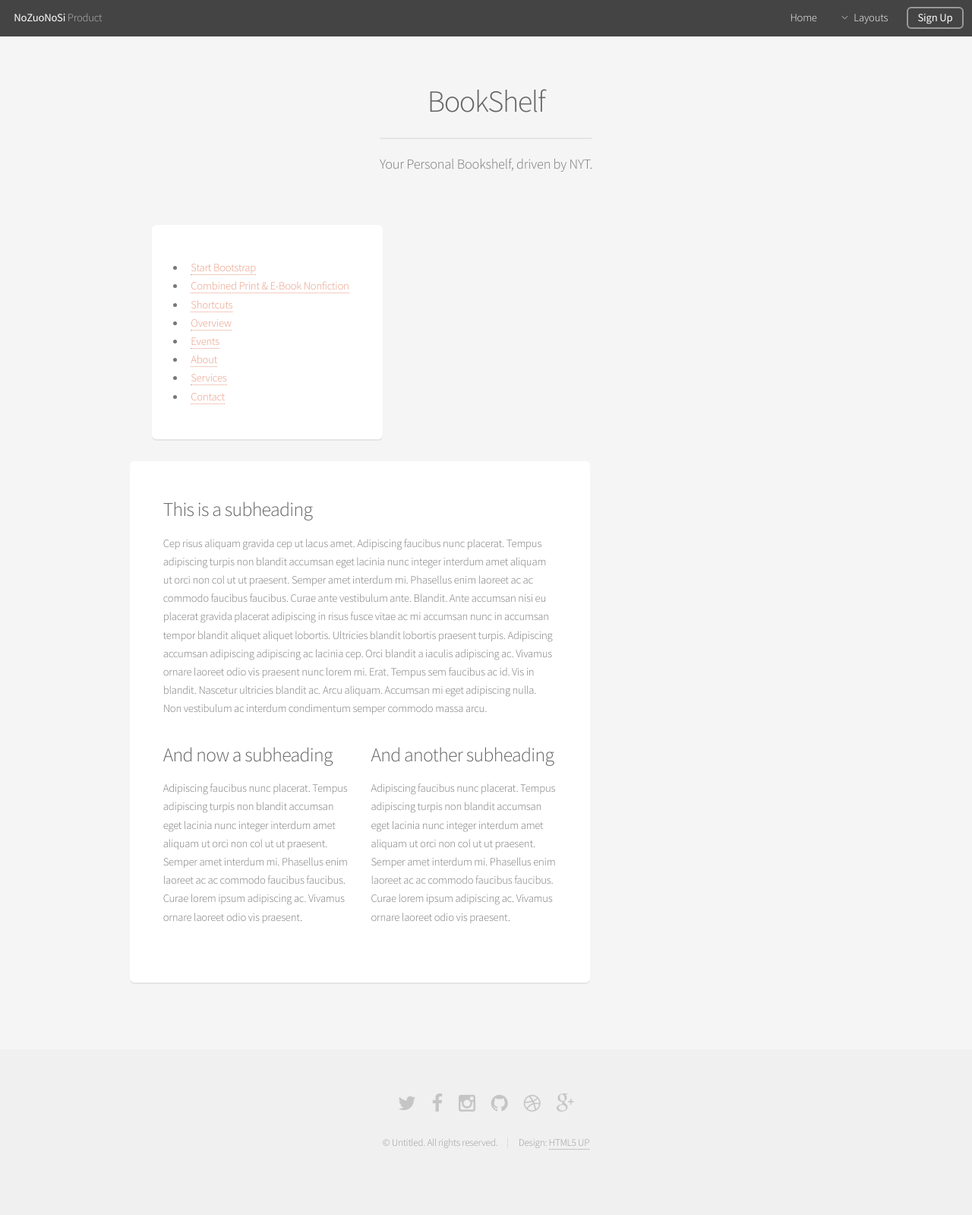
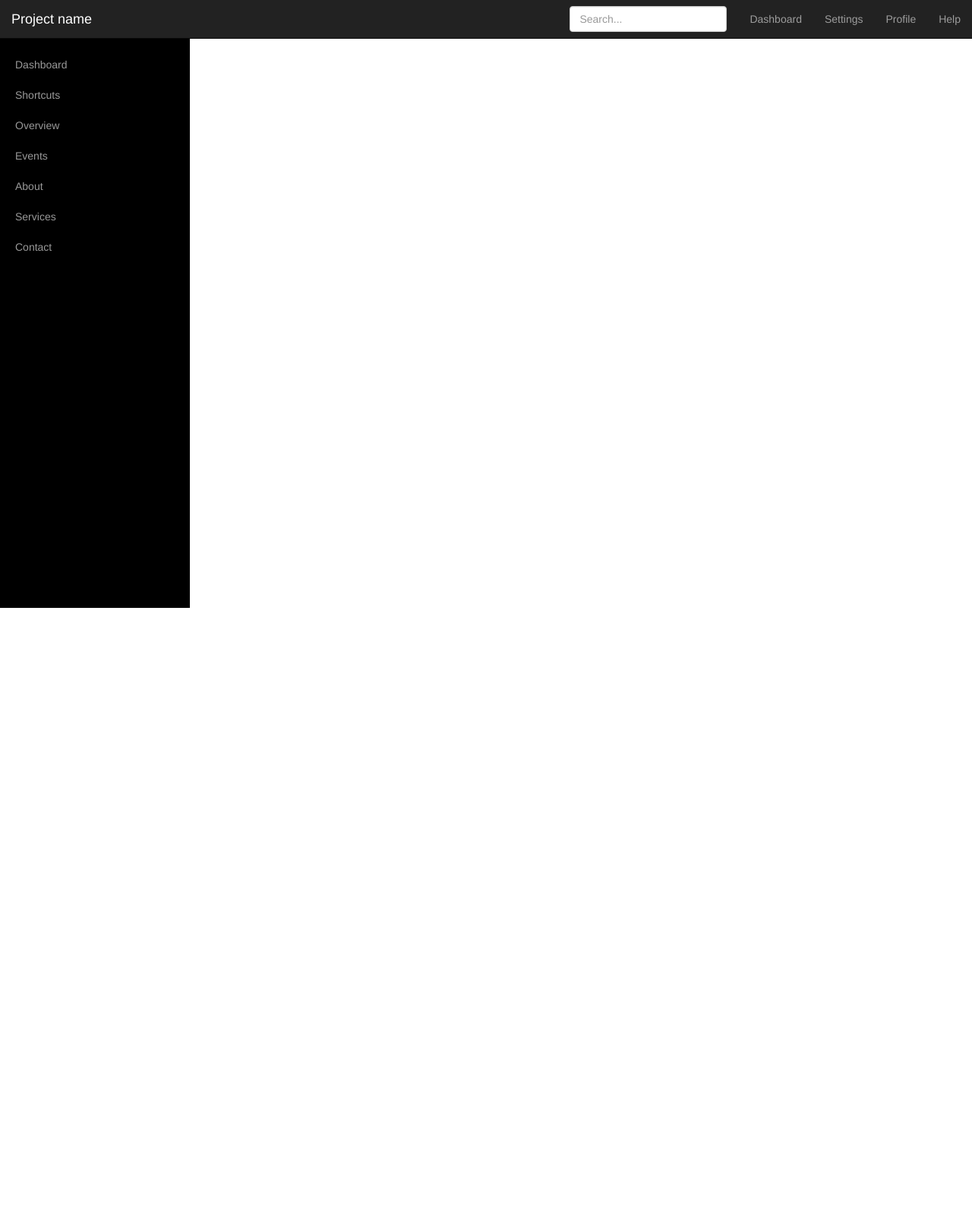
Before and after one commit to bxguan8888/UI-group-project, a plain HTML site: page main/MainPage.html in a window 1280 px wide. Shown: the whole page at 76% size. After the commit the page ends 800 px from the top, so only its background shows below. Drawn offline with nearby package versions, Linux system fonts and the light colour scheme.

Commit message:
main page
main page

```diff
--- a/main/MainPage.html
+++ b/main/MainPage.html
@@ -1,76 +1,68 @@
-<!DOCTYPE HTML>
-<!--
-	Alpha by HTML5 UP
-	html5up.net | @n33co
-	Free for personal and commercial use under the CCA 3.0 license (html5up.net/license)
--->
-<html>
+<!DOCTYPE html>
+<html lang="en">
+
 <head>
-		<title>Generic - Alpha by HTML5 UP</title>
-		<meta http-equiv="content-type" content="text/html; charset=utf-8" />
-		<meta name="description" content="" />
-		<meta name="keywords" content="" />
-		<!--[if lte IE 8]><script src="css/ie/html5shiv.js"></script><![endif]-->
-		<script src="js/jquery.min.js"></script>
-		<script src="js/jquery.dropotron.min.js"></script>
-		<script src="js/jquery.scrollgress.min.js"></script>
-		<script src="js/skel.min.js"></script>
-		<script src="js/skel-layers.min.js"></script>
-		<script src="js/init.js"></script>
-		<noscript>
-			<link rel="stylesheet" href="css/skel.css" />
-			<link rel="stylesheet" href="css/style.css" />
-			<link rel="stylesheet" href="css/style-wide.css" />
-		</noscript>
 
-		<!--[if lte IE 8]><link rel="stylesheet" href="css/ie/v8.css" /><![endif]-->
+    <meta charset="utf-8">
+    <meta http-equiv="X-UA-Compatible" content="IE=edge">
+    <meta name="viewport" content="width=device-width, initial-scale=1">
+    <meta name="description" content="">
+    <meta name="author" content="">
+
+    <title>Simple Sidebar - Start Bootstrap Template</title>
+
+    <!-- Bootstrap Core CSS -->
+    <link href="css/bootstrap.min.css" rel="stylesheet">
+
+    <!-- Custom CSS -->
+    <link href="css/simple-sidebar.css" rel="stylesheet">
+
+    <!-- HTML5 Shim and Respond.js IE8 support of HTML5 elements and media queries -->
+    <!-- WARNING: Respond.js doesn't work if you view the page via file:// -->
+    <!--[if lt IE 9]>
+        <script src="https://oss.maxcdn.com/libs/html5shiv/3.7.0/html5shiv.js"></script>
+        <script src="https://oss.maxcdn.com/libs/respond.js/1.4.2/respond.min.js"></script>
+    <![endif]-->
+
 </head>
+
 <body>
 
-		<!-- Header -->
-			<header id="header" class="skel-layers-fixed">
-				<h1><a href="index.html">NoZuoNoSi</a> Product</h1>
-				<nav id="nav">
-					<ul>
-						<li><a href="index.html">Home</a></li>
-						<li>
-							<a href="" class="icon fa-angle-down">Layouts</a>
-							<ul>
-								<li><a href="generic.html">Generic</a></li>
-								<li><a href="contact.html">Contact</a></li>
-								<li><a href="elements.html">Elements</a></li>
-								<li>
-									<a href="">Submenu</a>
-									<ul>
-										<li><a href="#">Option One</a></li>
-										<li><a href="#">Option Two</a></li>
-										<li><a href="#">Option Three</a></li>
-										<li><a href="#">Option Four</a></li>
+    <div id="wrapper">
+        <nav class="navbar navbar-inverse navbar-fixed-top" role="navigation">
+            <div class="container-fluid">
+                <div class="navbar-header">
+                  <button type="button" class="navbar-toggle" data-toggle="collapse" data-target=".navbar-collapse">
+                    <span class="sr-only">Toggle navigation</span>
+                    <span class="icon-bar"></span>
+                    <span class="icon-bar"></span>
+                    <span class="icon-bar"></span>
+                  </button>
+                  <a class="navbar-brand" href="#">Project name</a>
+                </div>
+                <div class="navbar-collapse collapse">
+                  <ul class="nav navbar-nav navbar-right">
+                    <li><a href="#">Dashboard</a></li>
+                    <li><a href="#">Settings</a></li>
+                    <li><a href="#">Profile</a></li>
+                    <li><a href="#">Help</a></li>
                   </ul>
-								</li>
-							</ul>
-						</li>
-						<li><a href="#" class="button">Sign Up</a></li>
-					</ul>
+                  <form class="navbar-form navbar-right">
+                    <input type="text" class="form-control" placeholder="Search...">
+                  </form>
+                </div>
+            </div>
         </nav>
-			</header>
-
-		<!-- Main -->
-			<section id="main" class="container">
-				<header>
-					<h2>BookShelf</h2>
-					<p>Your Personal Bookshelf, driven by NYT.</p>
-				</header>
-				<div class="row">
-					<div id="sidebar-wrapper 3u">
-           				 <ul class="sidebar-nav box">
+        <!-- Sidebar -->
+        <div id="sidebar-wrapper">
+            <ul class="sidebar-nav">
                 <li class="sidebar-brand">
                     <a href="#">
                         Start Bootstrap
                     </a>
                 </li>
                 <li>
-			                    <a href="#">Combined Print & E-Book Nonfiction</a>
+                    <a href="#">Dashboard</a>
                 </li>
                 <li>
                     <a href="#">Shortcuts</a>
@@ -92,38 +84,40 @@
                 </li>
             </ul>
         </div>
-        			<div><p></p></div>
-	        		<div class="box 8u">
-						<h3>This is a subheading</h3>
-						<p>Cep risus aliquam gravida cep ut lacus amet. Adipiscing faucibus nunc placerat. Tempus adipiscing turpis non blandit accumsan eget lacinia nunc integer interdum amet aliquam ut orci non col ut ut praesent. Semper amet interdum mi. Phasellus enim laoreet ac ac commodo faucibus faucibus. Curae ante vestibulum ante. Blandit. Ante accumsan nisi eu placerat gravida placerat adipiscing in risus fusce vitae ac mi accumsan nunc in accumsan tempor blandit aliquet aliquet lobortis. Ultricies blandit lobortis praesent turpis. Adipiscing accumsan adipiscing adipiscing ac lacinia cep. Orci blandit a iaculis adipiscing ac. Vivamus ornare laoreet odio vis praesent nunc lorem mi. Erat. Tempus sem faucibus ac id. Vis in blandit. Nascetur ultricies blandit ac. Arcu aliquam. Accumsan mi eget adipiscing nulla. Non vestibulum ac interdum condimentum semper commodo massa arcu.</p>
+        <!-- /#sidebar-wrapper -->
+
+        <!-- Page Content -->
+        <div id="page-content-wrapper">
+            <div class="container-fluid">
                 <div class="row">
-							<div class="6u 12u(3)">
-								<h3>And now a subheading</h3>
-								<p>Adipiscing faucibus nunc placerat. Tempus adipiscing turpis non blandit accumsan eget lacinia nunc integer interdum amet aliquam ut orci non col ut ut praesent. Semper amet interdum mi. Phasellus enim laoreet ac ac commodo faucibus faucibus. Curae lorem ipsum adipiscing ac. Vivamus ornare laoreet odio vis praesent.</p>
-							</div>
-							<div class="6u 12u(3)">
-								<h3>And another subheading</h3>
-								<p>Adipiscing faucibus nunc placerat. Tempus adipiscing turpis non blandit accumsan eget lacinia nunc integer interdum amet aliquam ut orci non col ut ut praesent. Semper amet interdum mi. Phasellus enim laoreet ac ac commodo faucibus faucibus. Curae lorem ipsum adipiscing ac. Vivamus ornare laoreet odio vis praesent.</p>
+                    <div class="col-lg-12">
+                        <!-- <h1>Simple Sidebar</h1> -->
+                        <!-- <p>This template has a responsive menu toggling system. The menu will appear collapsed on smaller screens, and will appear non-collapsed on larger screens. When toggled using the button below, the menu will appear/disappear. On small screens, the page content will be pushed off canvas.</p>
+                        <p>Make sure to keep all page content within the <code>#page-content-wrapper</code>.</p>
+                        <a href="#menu-toggle" class="btn btn-default" id="menu-toggle">Toggle Menu</a> -->
                     </div>
                 </div>
             </div>
         </div>
-			</section>
+        <!-- /#page-content-wrapper -->
 
-		<!-- Footer -->
-			<footer id="footer">
-				<ul class="icons">
-					<li><a href="#" class="icon fa-twitter"><span class="label">Twitter</span></a></li>
-					<li><a href="#" class="icon fa-facebook"><span class="label">Facebook</span></a></li>
-					<li><a href="#" class="icon fa-instagram"><span class="label">Instagram</span></a></li>
-					<li><a href="#" class="icon fa-github"><span class="label">Github</span></a></li>
-					<li><a href="#" class="icon fa-dribbble"><span class="label">Dribbble</span></a></li>
-					<li><a href="#" class="icon fa-google-plus"><span class="label">Google+</span></a></li>
-				</ul>
-				<ul class="copyright">
-					<li>&copy; Untitled. All rights reserved.</li><li>Design: <a href="http://html5up.net">HTML5 UP</a></li>
-				</ul>
-			</footer>
+    </div>
+    <!-- /#wrapper -->
+
+    <!-- jQuery -->
+    <script src="js/jquery.js"></script>
+
+    <!-- Bootstrap Core JavaScript -->
+    <script src="js/bootstrap.min.js"></script>
+
+    <!-- Menu Toggle Script -->
+    <script>
+    $("#menu-toggle").click(function(e) {
+        e.preventDefault();
+        $("#wrapper").toggleClass("toggled");
+    });
+    </script>
 
 </body>
+
 </html>
--- /dev/null
+++ b/main/js/scripts.js
@@ -0,0 +1,5 @@
+$(document).ready(function() {
+  $('[data-toggle=offcanvas]').click(function() {
+    $('.row-offcanvas').toggleClass('active');
+  });
+});
```
Lines whose indentation alone changed are shown as unchanged.
